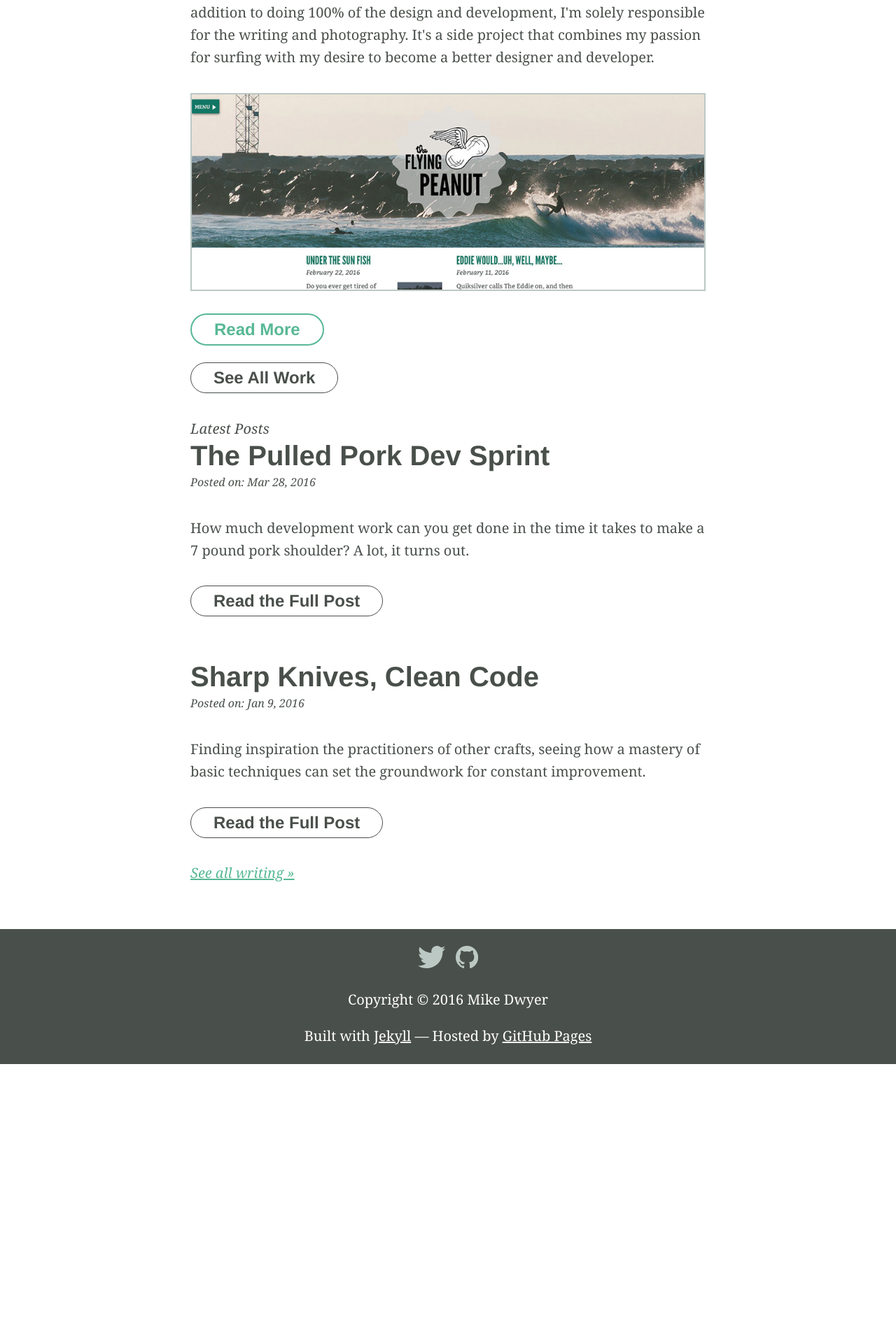
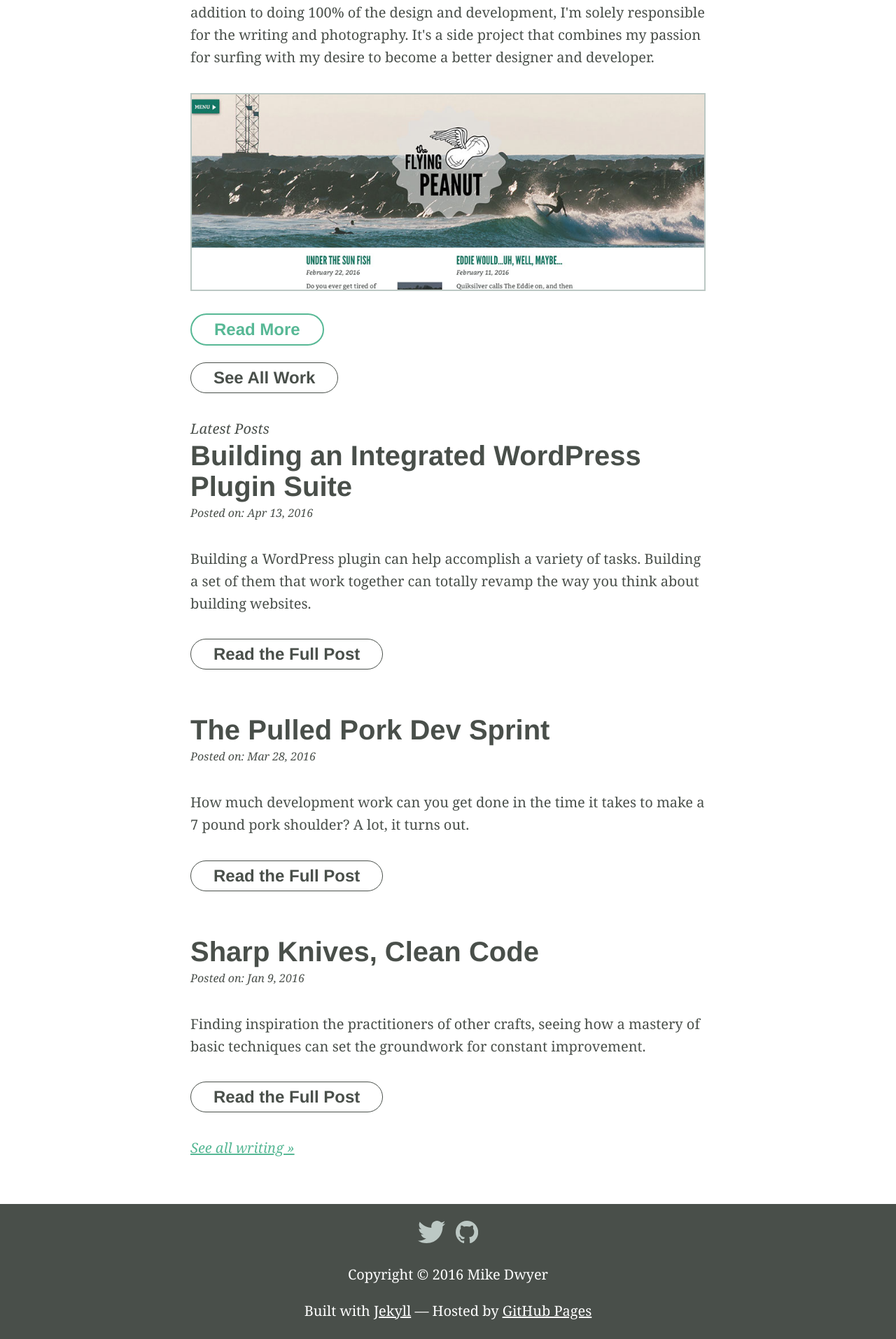
Before and after one commit to scruffypixels/scruffypixels.github.io, a Jekyll site: the page built from index.html, in a window 1280 px wide. Shown: the part 668-2582 px from the top of the page at 70% size. Built offline with Jekyll 4.4.1, drawn with Linux system fonts in a browser that asks for light colours; some web fonts are replaced; before the commit the page ends 2189 px from its top, so only the background shows below that.

Commit message:
Added new post on WP plugins; add CSS for blockquote and code; updated home page to show 3 posts

```diff
--- a/_config.yml
+++ b/_config.yml
@@ -18,7 +18,7 @@ github_username:  scruffypixels
 
 # Build settings
 markdown: kramdown
-
+highlighter: rouge
 permalink: /:slug/
 
 sass:
--- a/_includes/css/main.scss
+++ b/_includes/css/main.scss
@@ -90,6 +90,19 @@ a {
 	text-decoration: underline;
 }
 
+blockquote {
+	color: $drkGray;
+	font-family: $gibson;
+	font-size: 1.25em;
+	font-weight: 600;
+}
+
+code {
+	font-size: .9em;
+	margin-left: .15em;
+	margin-right: .15em;
+}
+
 a:hover { text-decoration: none; }
 
 .button, button {
@@ -100,7 +113,7 @@ a:hover { text-decoration: none; }
 	color: $green;
 	cursor: pointer;
 	display: inline-block;
-	font-family: $gibson, "Helvetica Neue", Helvetica, sans-serif;
+	font-family: $gibson;
 	font-size: 1.2857em;
 	font-weight: 600;
 	padding: 5px 32px;
--- /dev/null
+++ b/_posts/2016-04-13-building-wordpress-plugin-suite.html
@@ -0,0 +1,58 @@
+---
+layout:   post
+title:    "Building an Integrated WordPress Plugin Suite"
+meta-description: Tips and notes on building a set of WordPress plugins that work together to accomplish more than an individual plugin could on its own.
+categories: development
+description: "Building a WordPress plugin can help accomplish a variety of tasks. Building a set of them that work together can totally revamp the way you think about building websites."
+---
+
+<div class="site-width">
+	<p><em>Note: This is neither meant to be a definitive nor all-encompassing discussion on what is a vast topic with a variety of methods available. It’s just one example of how it can be done that may help others working on similar tasks.</em></p>
+	<p>Whether you work in a niche industry or at a general web dev shop, there’s a good chance that most of your projects have some constant overlap: a series of tasks you have to complete on almost every website. These can be things like contact forms or managing client data (addresses, social links, etc). If you work in the WordPress universe, there are probably plugins out there to handle some of these tasks. However, as anyone that’s worked with third-party code long enough knows, counting on the code of others for critical tasks can come back to bite you.</p>
+
+	<p>At <a href="http://www.rosemontmedia.com" target="_blank">Rosemont Media</a>, we decided there was enough reason to build a bespoke set of plugins to handle tasks for our clients, who all fit into a small industry niche. Rather than relying on other people’s plugins (OPP), which affected not just what was possible for our clients but our development workflow as well, we decided that building an integrated suite of plugins tailored to both who we worked with and how we wanted to work was the right course of action. This was not a small investment of time and resources, but as it gained momentum, the dividends were readily apparent.</p>
+
+	<p>While building something like this is best if it’s tailored to individual shops, there are a few things that we learned that can be helpful across the board.</p>
+
+	<h2 id="standardizeEverything">1. Standardize Everything. EVERYTHING.</h2>
+
+	<p>If you’re going to build an ever-growing library of code, pick an organizational method and stick to it everywhere that’s humanly possible. This should be everything from folder and file organization, to coding frameworks, naming conventions, and source control processes. This is especially true if you’re working with other developers, which if you’re building something this size is probably a given. A big advantage to this is that it’ll take away some of the constant double-checking you need to do as you write new modules in your plugins. Where things should go and what they should be named will become second nature the more time you spend working within the plugin universe you’re creating.</p>
+
+	<p>A potentially more important advantage to this is that, when something breaks, it should be easier to track it down and fix it. Because things will break, and there will be bugs. Oh yes, there will be bugs.</p>
+
+	<h2 id="wordpressWork">2. Make WordPress Do As Much Work As Possible</h2>
+
+	<p>WordPress has a significant amount of resources baked right into it for plugin developers. Maximize these to allow yourself to spend more time working on the custom parts of your plugins. This should be a no-brainer, but it’s often overlooked just how much you can make the CMS do your dirty work. Need an AJAX function? <code>wp_ajax</code> should be your best friend. Enqueue your stylesheets and scripts with <code>wp_enqueue_script</code> (or style) and pay close attention to priority. There’s literally dozens of things you can make WordPress do that you might not know about, so before you go down any road writing code to handle administrative tasks, double-check that there isn’t something baked into the WordPress core that will do it for you. When you find it, do it the same way every time (see #1).</p>
+
+	<h2 id="pluginsRepeat">3. Don’t Repeat Yourself – Make the Plugins Do It</h2>
+
+	<p>As we developed more features into plugins, we found there were a lot of tasks that we had to repeatedly accomplish across plugins. Things like hooking the WordPress media uploader to input fields in different plugins. Rather than having to rewrite or, at best, copy javascript between plugins, we built a “core” plugin, what I commonly referred to as “one plugin to rule them all.”</p>
+
+	<blockquote>One Plugin To Rule Them All, and In The Darkness $("them").bind();</blockquote>
+
+	<p>This plugin made a variety of standard features available on both admin and front-facing pages. We then made sure the dependent plugins required the core plugin in order to activate or stay enabled (there were a variety of hiccups to this, WordPress doesn’t make it easy). This way, we knew within our code that we could assume (within reason) that certain features would be available for use. This included javascript variables and methods, as well as more direct hooks into WordPress functionality, like the Settings API or adding menu items.</p>
+
+	<p>The goal of building a plugin suite is to make repeated development tasks easier and more robust. A well-thought-out core plugin pays dividends every time your dependent plugins make use of its features, so don’t hesitate to spend time on it. Speaking of efficiency...</p>
+
+	<h2 id="dontNeglectUX">4. Don’t Neglect The Design and UX of Your Admin Interfaces</h2>
+
+	<p>One of the best ways I knew what we were building was on the right track was when one of our devs said that a new plugin had cut a repetitive task’s time in half, measured in hours. That’s a savings of hundreds of dollars for the company in one day.</p>
+
+	<p>The reason for this wasn’t about code execution time or better written javascript; the reason was because we took the time to explore how we wanted the plugin to solve our existing problem. If you’re familiar with the task you’ll be using the plugin to accomplish, then you’ve already got insight into how it should work; if not, find people that will be using that plugin in their daily jobs. Those people are the ones who will be able to help you create solutions that will be efficient and make their task easier. If you’re not comfortable with the idea of designing or prioritizing features, find someone in your organization to take ownership of that part of the process before you start building.</p>
+
+	<p>While WordPress will dictate some of how you have to lay out your plugins’ interfaces, taking time to design the parts you can control is an important part of how successful a plugin will be. Whether it's members of your in-house team or clients who will be using the plugin, an intuitive interface will make or break the usefulness of your work. If you find yourself constantly fielding help requests for a certain process, it may be time to revisit that portion to ensure that the experience is up to par.</p>
+
+	<p>Along the same lines, for bonus points, consider that this is an opportunity for your plugin to build your brand. We created a set of recognizable styles for common items (primary and secondary buttons, droppable items, etc) that were enqueued on our admin pages via the core plugin. This way, when you landed on a part of the admin interface that was branded a certain way, you knew you were working with custom code. This can be a source of pride for internal users in your organization, and for clients it serves to show how dedicated you are to building a platform that caters to their needs. If you mix in some interaction design for common UX items across your plugins, it can also help establish common patterns that your users will become familiar with (efficiency!).</p>
+
+	<h2 id="abstractLayouts">5. Abstract Your User Facing Layouts Into Your Theme – With Defaults</h2>
+
+	<p>One of the biggest challenges about building plugins that show information to website end users is figuring out how to display that information in a way that will work with a variety of themes. After trying several approaches, we figured that the best way to do this was to write our code to check for theme-specific display code, and if it didn’t exist to use defaults written into the plugin. This way, your default plugin code never needs to be touched to change the layout (which means it stays current with your source control), but allows unlimited flexibility for individual websites to display that information in a totally different way, if it matches their theme better. Sometimes this can be as easy as checking for a user-defined function in the functions.php file, and using a default function if none is found. Other times, we found that <code>locate_template</code> and <code>get_template_part</code>, in combination with filters, were very useful for displaying information created by custom post types.</p>
+
+	<h2>If You Build It, They Will <strike>Come</strike> Use It</h2>
+
+	<p>Building plugins that will be used on multiple websites is basically creating a product, with all the inherent advantages and pitfalls of product design and development. But here’s the kicker: when you’re building plugins for use in your own web projects, that will help your organization’s workflow or your clients’ tasks, you’re a giant step ahead on the product design ladder: you <strong>know</strong> you have a market already. Whether it’s only internal or there’s a chance to use what you’re creating as source of recurring revenue, you’ve already got users waiting. Taking the time to create an integrated set of products that work together in WordPress, or any CMS really, can multiply your increased efficiency every time you add a new plugin to the suite. You’re building a foundation for your users and your team: making their work easier means they have more free time to build truly unique experiences.</p>
+
+	<p><em>I'd be remiss if I didn't give credit to fellow developer at RM, <a href="http://www.ruben-marin.com" target="_blank">Ruben Marin (whose website is under construction)</a>, who went on the giant rollercoaster of figuring all this out with me. One of the best developers I've ever had the chance to work with.</em></p>
+
+
+</div> <!-- .site-width -->
--- a/index.html
+++ b/index.html
@@ -19,7 +19,7 @@ layout: default
 
 	<div class="latest-posts">
 		<p class="home-label">Latest Posts</p>
-		{% for post in site.posts limit:2 %}
+		{% for post in site.posts limit:3 %}
 			{% include post-excerpt.html %}
 		{% endfor %}
 		<p class="home-label"><a href="{{ site.baseurl }}/writing/">See all writing &raquo;</a></p>
```
